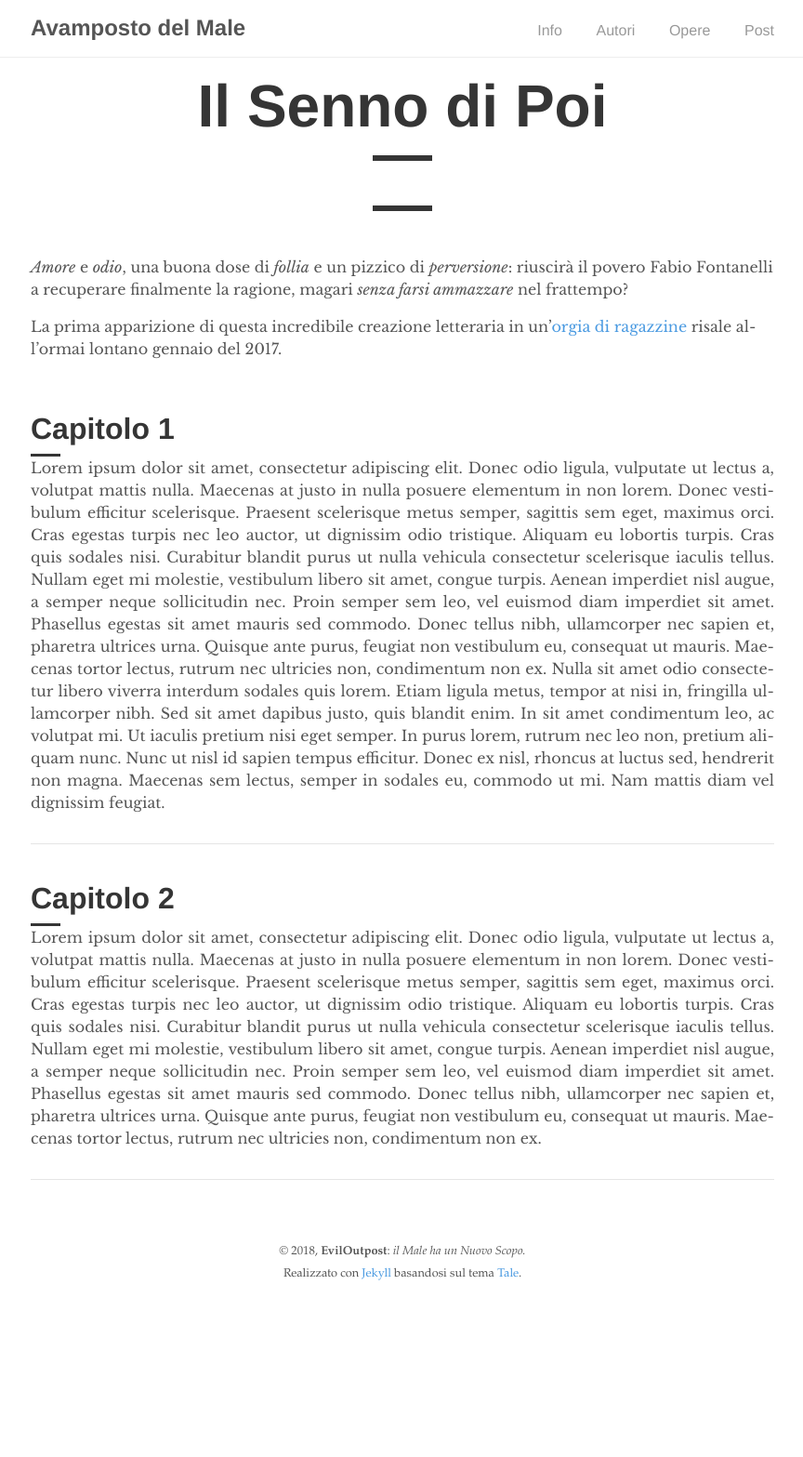
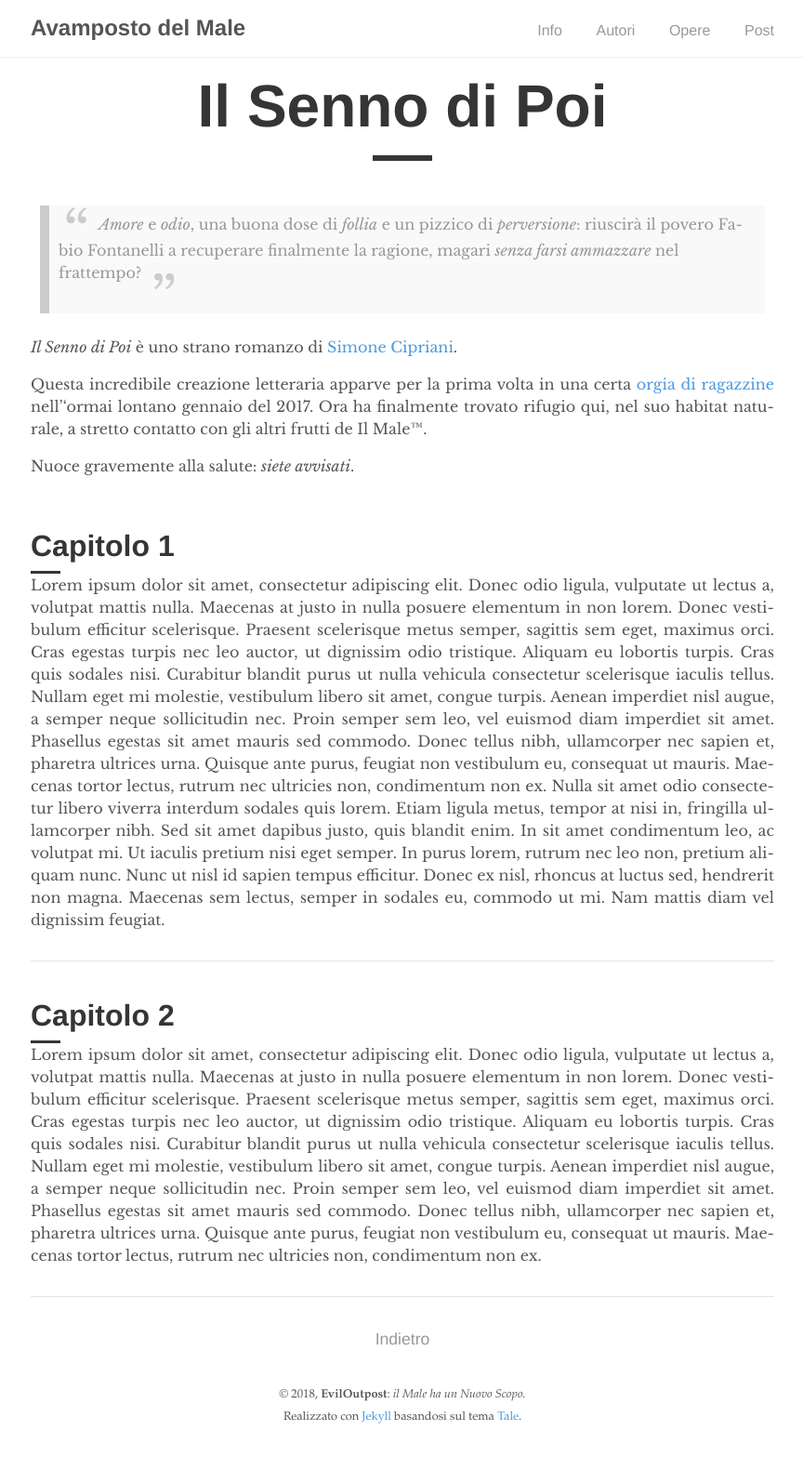
Before and after one commit to eviloutpost/eviloutpost.github.io, a Jekyll site: the page built from _works/sdp.md, in a window 1280 px wide. Shown: the whole page at 93% size, without its empty margins (207-1071 px from the left). Built offline with Jekyll 4.4.1, drawn with Linux system fonts in a browser that asks for light colours; before the commit the page ends 1413 px from its top, so only the background shows below that.

Commit message:
Refined sdp page

```diff
--- a/_layouts/chapter.html
+++ b/_layouts/chapter.html
@@ -18,5 +18,5 @@ layout: default
     <a href="{{ page.next.url | prepend: site.baseurl }}" class="right arrow">&#8594;</a>
   {% endif %}
 
-  <a href="#" class="top">Rileggi</a>
+  <a href="{{ '/works' | prepend: site.baseurl }}" class="top">Indietro</a>
 </div>
--- a/_layouts/work.html
+++ b/_layouts/work.html
@@ -2,11 +2,11 @@
 layout: titled
 ---
 
-<div class="post-line"></div>
+<blockquote class="quote">
+  <p>{{ page.caption | markdownify }}</p>
+</blockquote>
 
-{{ page.caption | markdownify }}
-
-{{ page.content }}
+<div style="text-align: justify;"> {{ page.content }} </div>
 
 <div class="catalogue">
     {% for chapter in site.works %}
@@ -39,4 +39,7 @@ layout: titled
     {% endif %}
 
     <span>{{ paginator.page }}</span>
+
+    <a href="{{ '/works' | prepend: site.baseurl }}" class="top">Indietro</a>
+
   </div>
--- a/_works/sdp.md
+++ b/_works/sdp.md
@@ -5,4 +5,12 @@ author: gesucca
 caption: "*Amore* e *odio*, una buona dose di *follia* e un pizzico di *perversione*: riuscirà il povero Fabio Fontanelli a recuperare finalmente la ragione, magari *senza farsi ammazzare* nel frattempo? "
 ---
 
-La prima apparizione di questa incredibile creazione letteraria in un'[orgia di ragazzine](https://www.wattpad.com/story/86269459-il-senno-di-poi) risale all'ormai lontano gennaio del 2017.
+{% assign author = site.authors | where: 'nickname', page.author | first %}
+
+*Il Senno di Poi* è uno strano romanzo di <a href="{{ author.url }}">{{ author.name }}</a>.
+
+Questa incredibile creazione letteraria apparve per la prima volta in una certa [orgia di ragazzine](https://www.wattpad.com/story/86269459-il-senno-di-poi) nell''ormai lontano gennaio del 2017. Ora ha finalmente trovato rifugio qui, nel suo habitat naturale, a stretto contatto con gli altri frutti de Il Male&trade;.
+
+<!-- add here link to pdf? -->
+
+Nuoce gravemente alla salute: *siete avvisati*.
```
